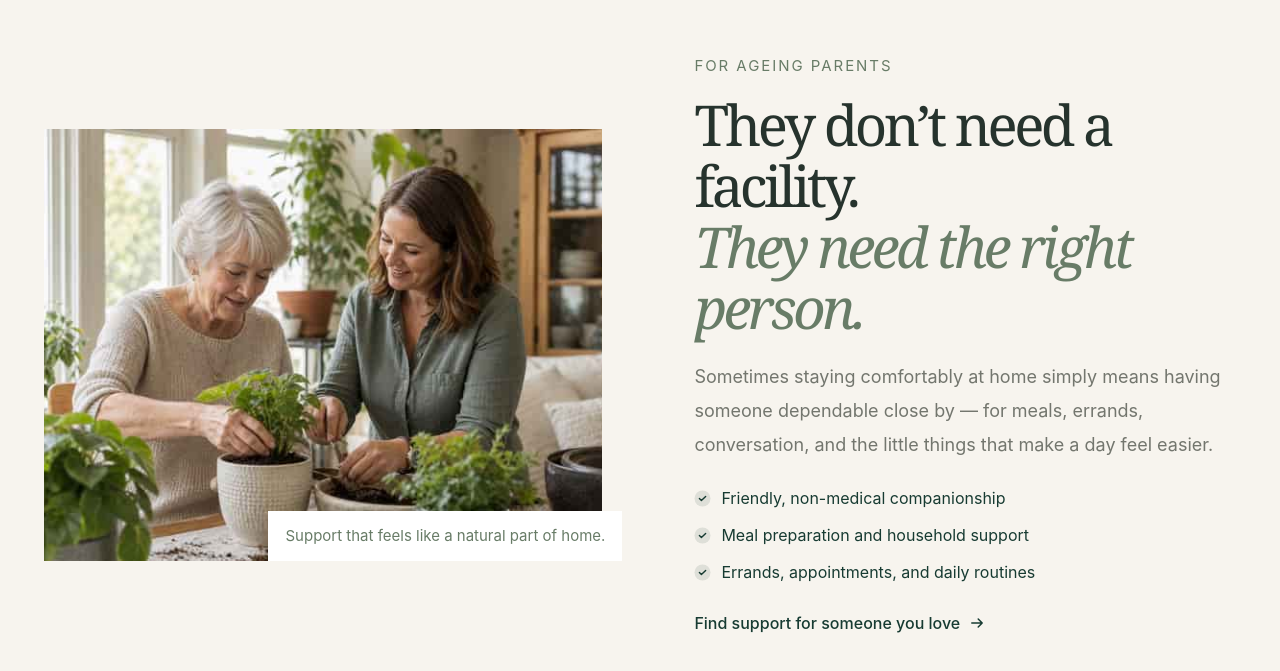
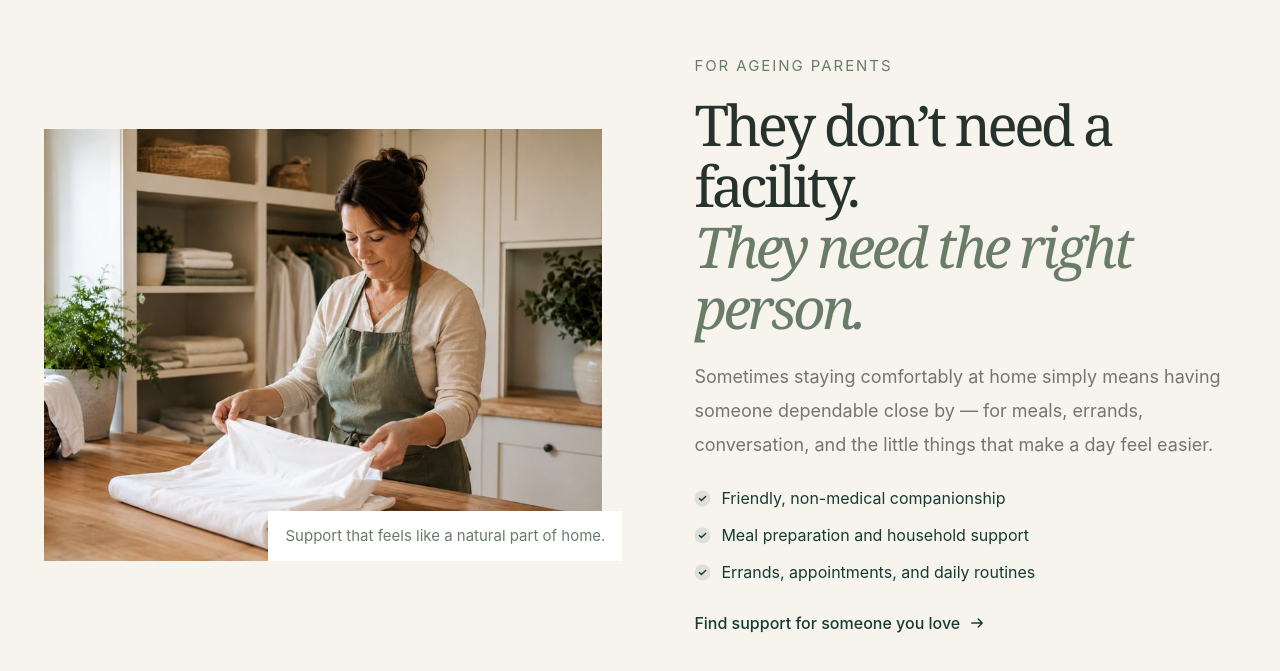
Before and after one commit to natkorgroup/domestichelp, a Next.js app: page / in a window 1280 px wide. Shown: the part 1770-2441 px from the top of the page. Built offline with nearby package versions, Linux system fonts and the light colour scheme.

Commit message:
Update ageing parents section image

```diff
--- a/app/page.tsx
+++ b/app/page.tsx
@@ -54,7 +54,7 @@ export default function Home() {
       <section className="parents section-space">
         <div className="shell parents__inner">
           <div className="parents__portrait">
-          <img src="/ageing-parents-plants.jpg" alt="An older woman and a trusted household companion caring for plants together at home" />
+          <img src="/ageing-parents-housekeeper.jpg" alt="An experienced housekeeper carefully folding fresh linens in a bright home" />
             <p>Support that feels like a natural part of home.</p>
           </div>
           <div className="parents__copy">
```
